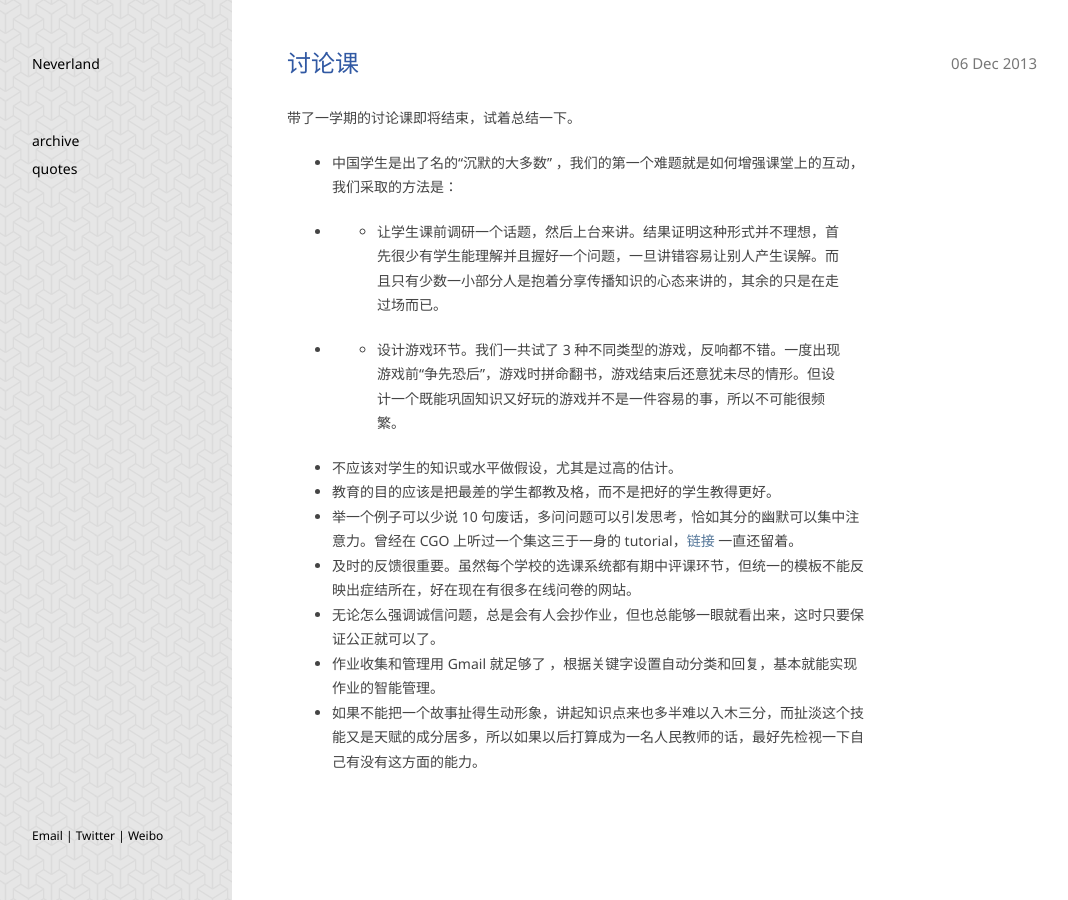
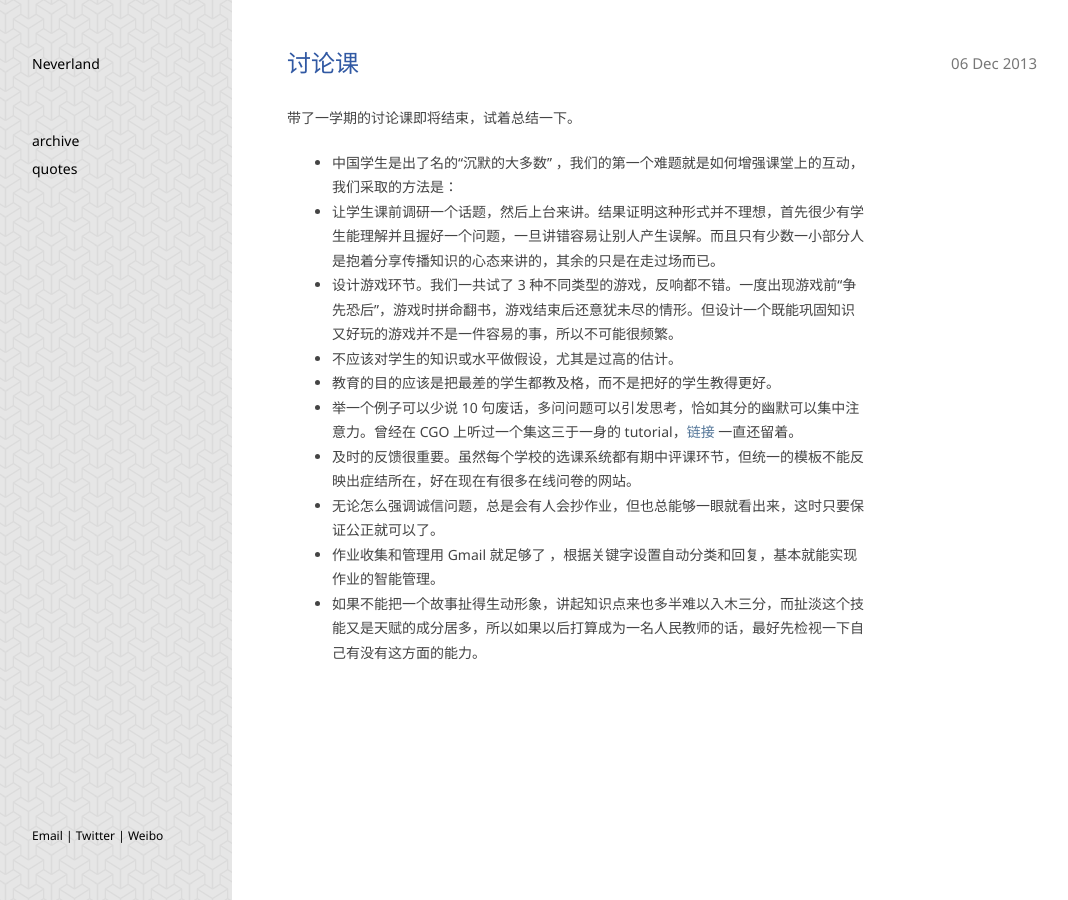
Before and after one commit to dreamsome/onesuper.github.com, a Jekyll site: the page built from _posts/essay/2013-12-06-ics.md, in a window 1280 px wide. Shown: the whole page, without its empty margins (18-1086 px from the left). Built offline with Jekyll 4.4.1, drawn with Linux system fonts in a browser that asks for light colours; Markdown is read by kramdown in place of the engine named in the settings.

Commit message:
ics list

```diff
--- a/_posts/essay/2013-12-06-ics.md
+++ b/_posts/essay/2013-12-06-ics.md
@@ -8,8 +8,8 @@ tags: []
 带了一学期的讨论课即将结束，试着总结一下。
 
 * 中国学生是出了名的“沉默的大多数” ，我们的第一个难题就是如何增强课堂上的互动，我们采取的方法是：
-* * 让学生课前调研一个话题，然后上台来讲。结果证明这种形式并不理想，首先很少有学生能理解并且握好一个问题，一旦讲错容易让别人产生误解。而且只有少数一小部分人是抱着分享传播知识的心态来讲的，其余的只是在走过场而已。
-* * 设计游戏环节。我们一共试了 3 种不同类型的游戏，反响都不错。一度出现游戏前“争先恐后”，游戏时拼命翻书，游戏结束后还意犹未尽的情形。但设计一个既能巩固知识又好玩的游戏并不是一件容易的事，所以不可能很频繁。
+* 让学生课前调研一个话题，然后上台来讲。结果证明这种形式并不理想，首先很少有学生能理解并且握好一个问题，一旦讲错容易让别人产生误解。而且只有少数一小部分人是抱着分享传播知识的心态来讲的，其余的只是在走过场而已。
+* 设计游戏环节。我们一共试了 3 种不同类型的游戏，反响都不错。一度出现游戏前“争先恐后”，游戏时拼命翻书，游戏结束后还意犹未尽的情形。但设计一个既能巩固知识又好玩的游戏并不是一件容易的事，所以不可能很频繁。
 * 不应该对学生的知识或水平做假设，尤其是过高的估计。
 * 教育的目的应该是把最差的学生都教及格，而不是把好的学生教得更好。
 * 举一个例子可以少说 10 句废话，多问问题可以引发思考，恰如其分的幽默可以集中注意力。曾经在 CGO 上听过一个集这三于一身的 tutorial，[链接](http://homepages.dcc.ufmg.br/~fernando/classes/gpuOpt/slides/slides1.pdf ) 一直还留着。
```
